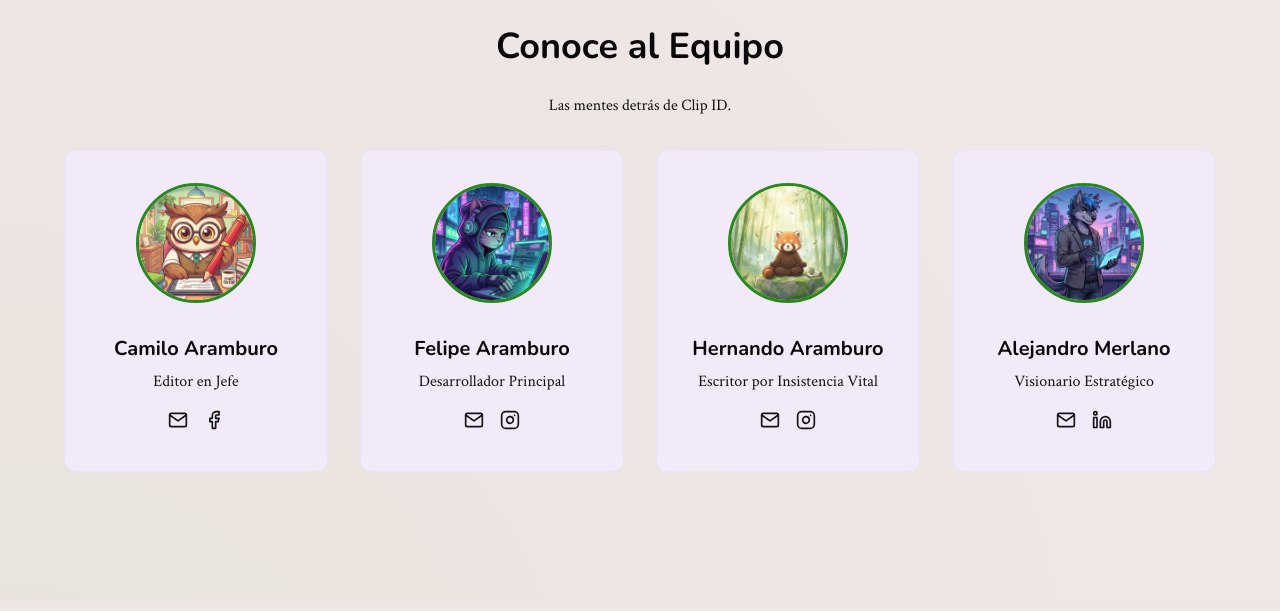
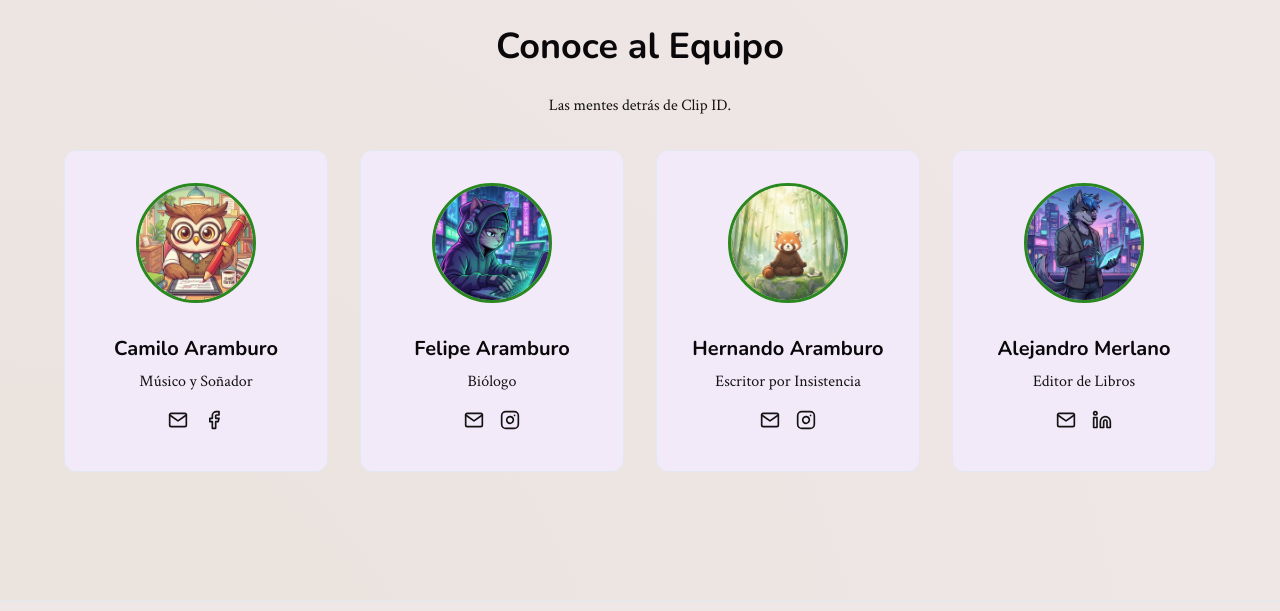
Before and after one commit to camiloaramburoj-source/CLip-id-editions-, a plain HTML site: page index.html in a window 1280 px wide. Shown: the part 3852-4463 px from the top of the page. Drawn offline with nearby package versions, Linux system fonts and the light colour scheme; a script that the page names is missing.

Commit message:
Update index.html

```diff
--- a/index.html
+++ b/index.html
@@ -221,7 +221,7 @@
                     <div class="team-card" data-bio-key="bio_sarah">
                         <img src="assets/sarah-owl.png" alt="Camilo Aramburo" class="team-img">
                         <h3>Camilo Aramburo</h3>
-                        <p class="role-preview" data-i18n="role_sarah">Editor en Jefe</p>
+                        <p class="role-preview" data-i18n="role_sarah">Músico y Soñador</p>
                         <div class="team-socials">
                             <a href="#" aria-label="Email Camilo"><svg class="team-social-icon" xmlns="http://www.w3.org/2000/svg" width="20" height="20" viewBox="0 0 24 24" fill="none" stroke="currentColor" stroke-width="2" stroke-linecap="round" stroke-linejoin="round"><path d="M4 4h16c1.1 0 2 .9 2 2v12c0 1.1-.9 2-2 2H4c-1.1 0-2-.9-2-2V6c0-1.1.9-2 2-2z"></path><polyline points="22,6 12,13 2,6"></polyline></svg></a>
                             <a href="#" aria-label="Camilo's Twitter"><svg class="team-social-icon" xmlns="http://www.w3.org/2000/svg" width="20" height="20" viewBox="0 0 24 24" fill="none" stroke="currentColor" stroke-width="2" stroke-linecap="round" stroke-linejoin="round"><path d="M18 2h-3a5 5 0 0 0-5 5v3H7v4h3v8h4v-8h3l1-4h-4V7a1 1 0 0 1 1-1h3z"></path></svg></a>
@@ -231,7 +231,7 @@
                     <div class="team-card" data-bio-key="bio_david">
                         <img src="assets/david-cat.png" alt="Felipe Aramburo" class="team-img">
                         <h3>Felipe Aramburo</h3>
-                        <p class="role-preview" data-i18n="role_david">Desarrollador Principal</p>
+                        <p class="role-preview" data-i18n="role_david">Biólogo</p>
                         <div class="team-socials">
                             <a href="#" aria-label="Email Felipe"><svg class="team-social-icon" xmlns="http://www.w3.org/2000/svg" width="20" height="20" viewBox="0 0 24 24" fill="none" stroke="currentColor" stroke-width="2" stroke-linecap="round" stroke-linejoin="round"><path d="M4 4h16c1.1 0 2 .9 2 2v12c0 1.1-.9 2-2 2H4c-1.1 0-2-.9-2-2V6c0-1.1.9-2 2-2z"></path><polyline points="22,6 12,13 2,6"></polyline></svg></a>
                             <a href="#" aria-label="Felipe's Instagram"><svg class="team-social-icon" xmlns="http://www.w3.org/2000/svg" width="20" height="20" viewBox="0 0 24 24" fill="none" stroke="currentColor" stroke-width="2" stroke-linecap="round" stroke-linejoin="round"><rect x="2" y="2" width="20" height="20" rx="5" ry="5"></rect><path d="M16 11.37A4 4 0 1 1 12.63 8 4 4 0 0 1 16 11.37z"></path><line x1="17.5" y1="6.5" x2="17.51" y2="6.5"></line></svg></a>
@@ -241,7 +241,7 @@
                     <div class="team-card" data-bio-key="bio_hernan">
                         <img src="assets/elena-panda.png" alt="Hernando Aramburo" class="team-img">
                         <h3>Hernando Aramburo</h3>
-                        <p class="role-preview" data-i18n="role_hernan">Escritor por Insistencia Vital</p>
+                        <p class="role-preview" data-i18n="role_hernan">Escritor por Insistencia </p>
                         <div class="team-socials">
                             <a href="#" aria-label="Email Hernando"><svg class="team-social-icon" xmlns="http://www.w3.org/2000/svg" width="20" height="20" viewBox="0 0 24 24" fill="none" stroke="currentColor" stroke-width="2" stroke-linecap="round" stroke-linejoin="round"><path d="M4 4h16c1.1 0 2 .9 2 2v12c0 1.1-.9 2-2 2H4c-1.1 0-2-.9-2-2V6c0-1.1.9-2 2-2z"></path><polyline points="22,6 12,13 2,6"></polyline></svg></a>
                             <a href="#" aria-label="Hernando's Instagram"><svg class="team-social-icon" xmlns="http://www.w3.org/2000/svg" width="20" height="20" viewBox="0 0 24 24" fill="none" stroke="currentColor" stroke-width="2" stroke-linecap="round" stroke-linejoin="round"><rect x="2" y="2" width="20" height="20" rx="5" ry="5"></rect><path d="M16 11.37A4 4 0 1 1 12.63 8 4 4 0 0 1 16 11.37z"></path><line x1="17.5" y1="6.5" x2="17.51" y2="6.5"></line></svg></a>
@@ -251,7 +251,7 @@
                     <div class="team-card" data-bio-key="bio_alejandro">
                         <img src="assets/alejandro-wolf.png" alt="Alejandro Merlano" class="team-img">
                         <h3>Alejandro Merlano</h3>
-                        <p class="role-preview" data-i18n="role_alejandro">Visionario Estratégico</p>
+                        <p class="role-preview" data-i18n="role_alejandro">Editor de Libros</p>
                         <div class="team-socials">
                             <a href="#" aria-label="Email Alejandro"><svg class="team-social-icon" xmlns="http://www.w3.org/2000/svg" width="20" height="20" viewBox="0 0 24 24" fill="none" stroke="currentColor" stroke-width="2" stroke-linecap="round" stroke-linejoin="round"><path d="M4 4h16c1.1 0 2 .9 2 2v12c0 1.1-.9 2-2 2H4c-1.1 0-2-.9-2-2V6c0-1.1.9-2 2-2z"></path><polyline points="22,6 12,13 2,6"></polyline></svg></a>
                             <a href="#" aria-label="Alejandro's LinkedIn"><svg class="team-social-icon" xmlns="http://www.w3.org/2000/svg" width="20" height="20" viewBox="0 0 24 24" fill="none" stroke="currentColor" stroke-width="2" stroke-linecap="round" stroke-linejoin="round"><path d="M16 8a6 6 0 0 1 6 6v7h-4v-7a2 2 0 0 0-2-2 2 2 0 0 0-2 2v7h-4v-7a6 6 0 0 1 6-6z"></path><rect x="2" y="9" width="4" height="12"></rect><circle cx="4" cy="4" r="2"></circle></svg></a>
```
